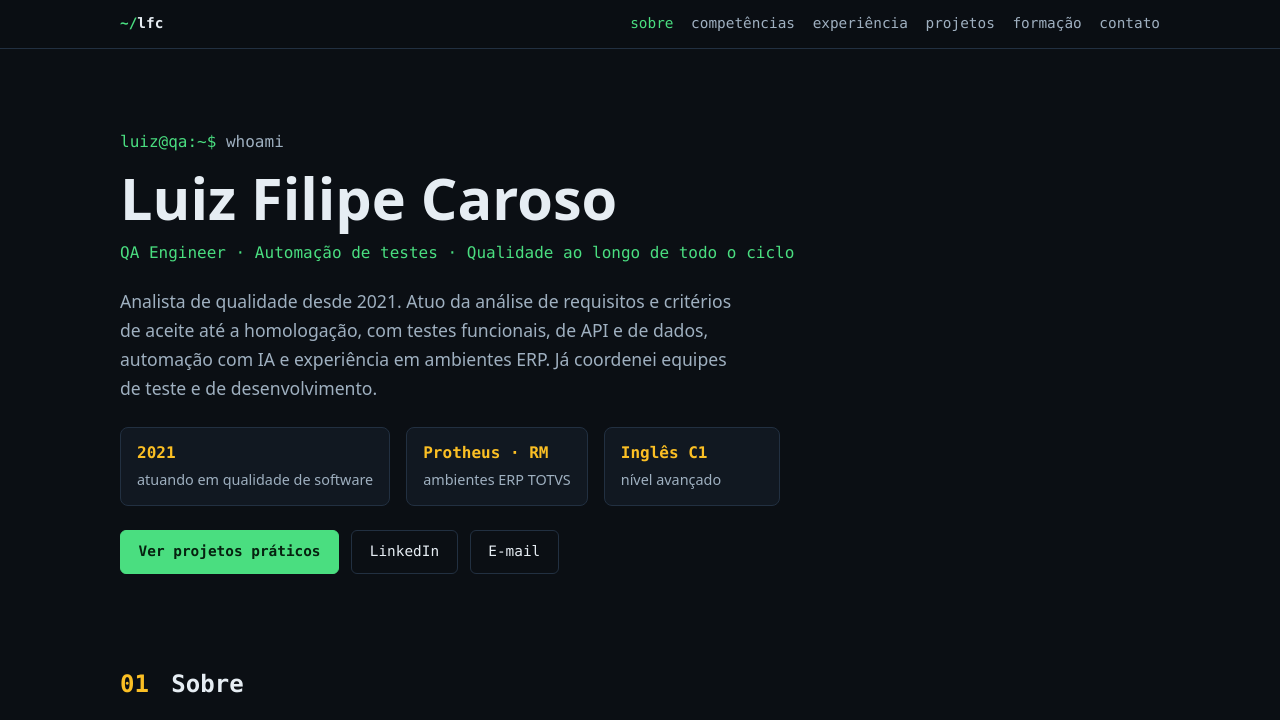
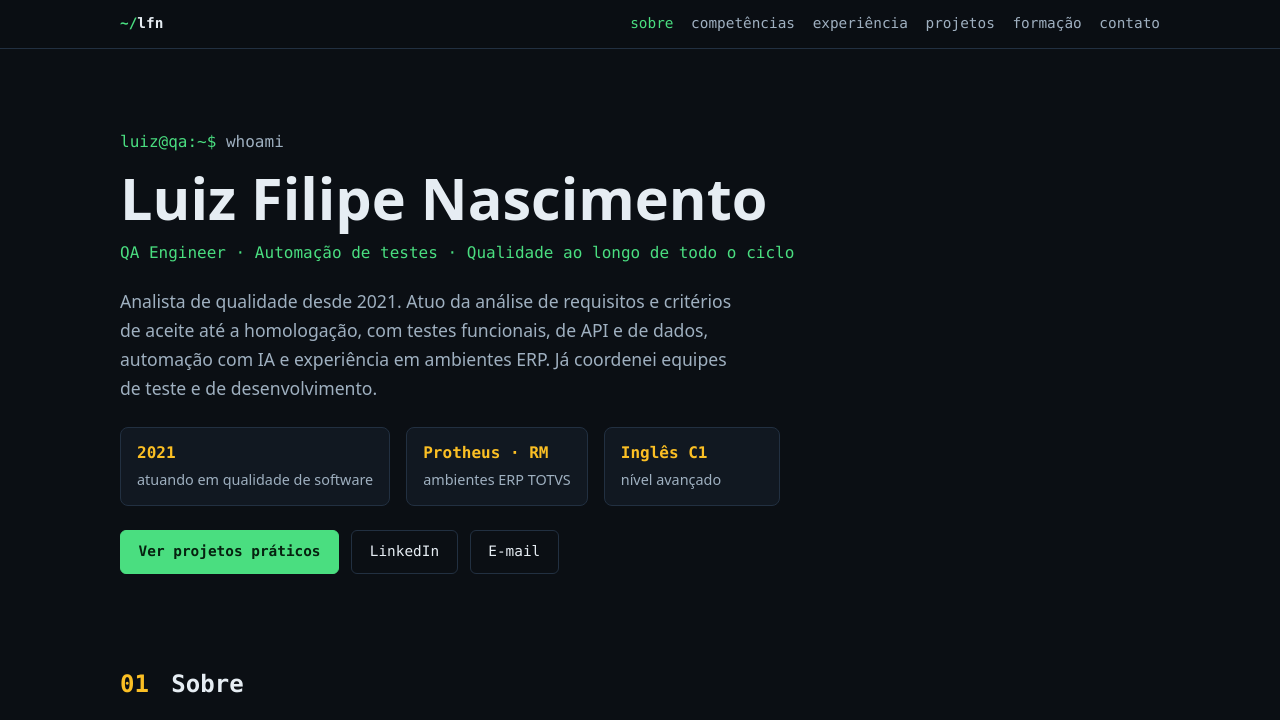
Before and after one commit to Lu1z-Filipe/luiz-filipe-portfolio, a website built with Vite: page site/index.html in a window 1280 px wide. Shown: the top 720 px of the page. Built offline with nearby package versions, Linux system fonts and the light colour scheme; no server answers.

Commit message:
feat(site): nome de exibição Luiz Filipe Nascimento

```diff
--- a/site/index.html
+++ b/site/index.html
@@ -3,16 +3,16 @@
   <head>
     <meta charset="utf-8" />
     <meta name="viewport" content="width=device-width, initial-scale=1" />
-    <title>Luiz Filipe Caroso — QA Engineer</title>
+    <title>Luiz Filipe Nascimento — QA Engineer</title>
     <meta
       name="description"
-      content="Portfólio de Luiz Filipe Caroso, analista de qualidade de software (QA) desde 2021: testes funcionais, API REST, SQL, automação com Playwright e Cypress, ERP TOTVS e IA aplicada a QA."
+      content="Portfólio de Luiz Filipe Nascimento, analista de qualidade de software (QA) desde 2021: testes funcionais, API REST, SQL, automação com Playwright e Cypress, ERP TOTVS e IA aplicada a QA."
     />
-    <meta name="author" content="Luiz Filipe Caroso" />
+    <meta name="author" content="Luiz Filipe Nascimento" />
     <meta name="theme-color" content="#0b0f14" />
     <meta property="og:type" content="website" />
     <meta property="og:locale" content="pt_BR" />
-    <meta property="og:title" content="Luiz Filipe Caroso — QA Engineer" />
+    <meta property="og:title" content="Luiz Filipe Nascimento — QA Engineer" />
     <meta
       property="og:description"
       content="Qualidade de software ao longo de todo o ciclo: requisitos, testes, automação, dados e CI/CD."
@@ -21,7 +21,7 @@
     <meta property="og:image" content="https://lu1z-filipe.github.io/luiz-filipe-portfolio/og.png" />
     <meta property="og:image:width" content="1200" />
     <meta property="og:image:height" content="630" />
-    <meta property="og:image:alt" content="Luiz Filipe Caroso — QA Engineer, automação de testes" />
+    <meta property="og:image:alt" content="Luiz Filipe Nascimento — QA Engineer, automação de testes" />
     <meta name="twitter:card" content="summary_large_image" />
     <link rel="canonical" href="https://lu1z-filipe.github.io/luiz-filipe-portfolio/" />
     <link
@@ -36,7 +36,7 @@
 
     <header class="topbar">
       <nav class="wrap nav" aria-label="Principal">
-        <a class="brand" href="#inicio" aria-label="Início"><span class="prompt">~/</span>lfc</a>
+        <a class="brand" href="#inicio" aria-label="Início"><span class="prompt">~/</span>lfn</a>
         <ul>
           <li><a href="#sobre">sobre</a></li>
           <li><a href="#competencias">competências</a></li>
@@ -51,7 +51,7 @@
     <main id="conteudo">
       <section id="inicio" class="hero wrap" aria-labelledby="h-hero">
         <p class="term"><span class="prompt">luiz@qa:~$</span> whoami</p>
-        <h1 id="h-hero">Luiz Filipe Caroso</h1>
+        <h1 id="h-hero">Luiz Filipe Nascimento</h1>
         <p class="role">QA Engineer · Automação de testes · Qualidade ao longo de todo o ciclo</p>
         <p class="lead">
           Analista de qualidade desde 2021. Atuo da análise de requisitos e critérios de aceite até a homologação, com testes
@@ -275,7 +275,7 @@
     </main>
 
     <footer class="wrap foot">
-      <p>© <span id="year">2026</span> Luiz Filipe Caroso · Site estático, testado e publicado por pipeline de CI.</p>
+      <p>© <span id="year">2026</span> Luiz Filipe Nascimento · Site estático, testado e publicado por pipeline de CI.</p>
     </footer>
   </body>
 </html>
```
Also changed, not shown: site/tests/site.spec.js (+1 -1 lines), README.md, site/public/og.png.
